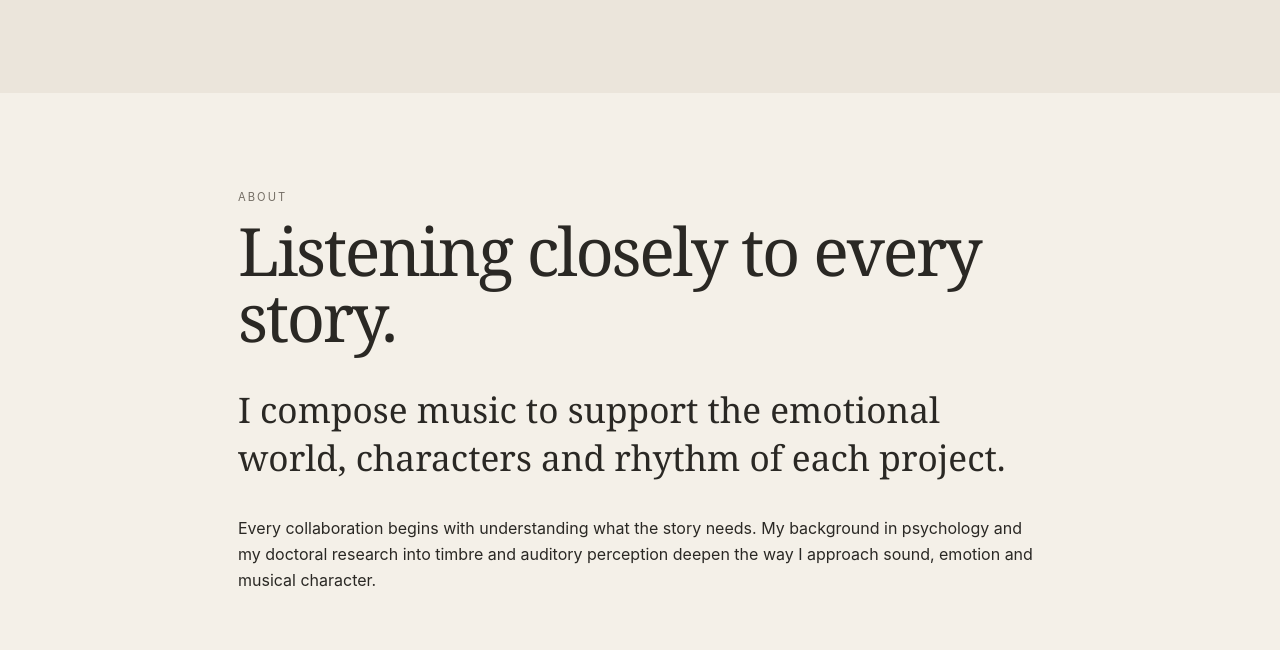
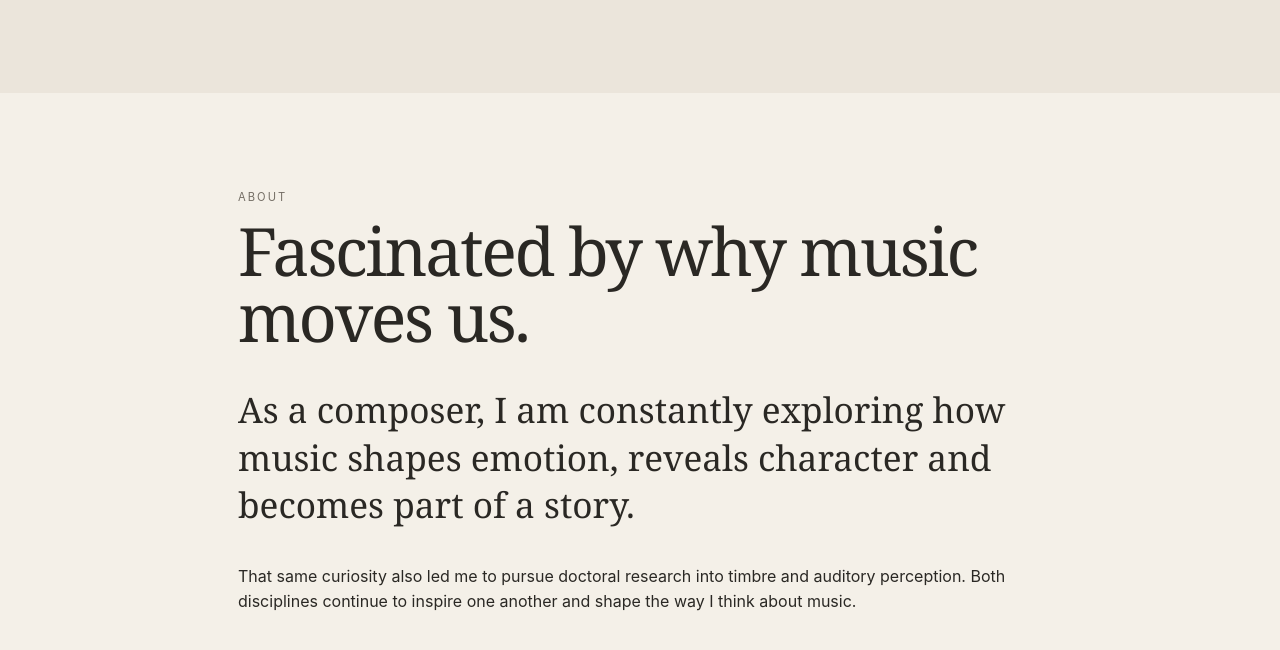
Before and after one commit to LeonBartosch/LeonBartosch.github.io, a website: page index.html in a window 1280 px wide. Shown: the part 2106-2756 px from the top of the page. Drawn offline with nearby package versions, Linux system fonts and the light colour scheme.

Commit message:
Refocus About section

```diff
--- a/index.html
+++ b/index.html
@@ -185,18 +185,17 @@
       <section class="section about-section" id="about">
         <p class="eyebrow">About</p>
 
-        <h2>Listening closely to every story.</h2>
+        <h2>Fascinated by why music moves us.</h2>
 
         <p class="about-lead">
-          I compose music to support the emotional world, characters and rhythm
-          of each project.
+          As a composer, I am constantly exploring how music shapes emotion, reveals
+          character and becomes part of a story.
         </p>
 
         <p>
-          Every collaboration begins with understanding what the story needs.
-          My background in psychology and my doctoral research into timbre and
-          auditory perception deepen the way I approach sound, emotion and
-          musical character.
+          That same curiosity also led me to pursue doctoral research into timbre and
+          auditory perception. Both disciplines continue to inspire one another and
+          shape the way I think about music.
         </p>
       </section>
 
```
